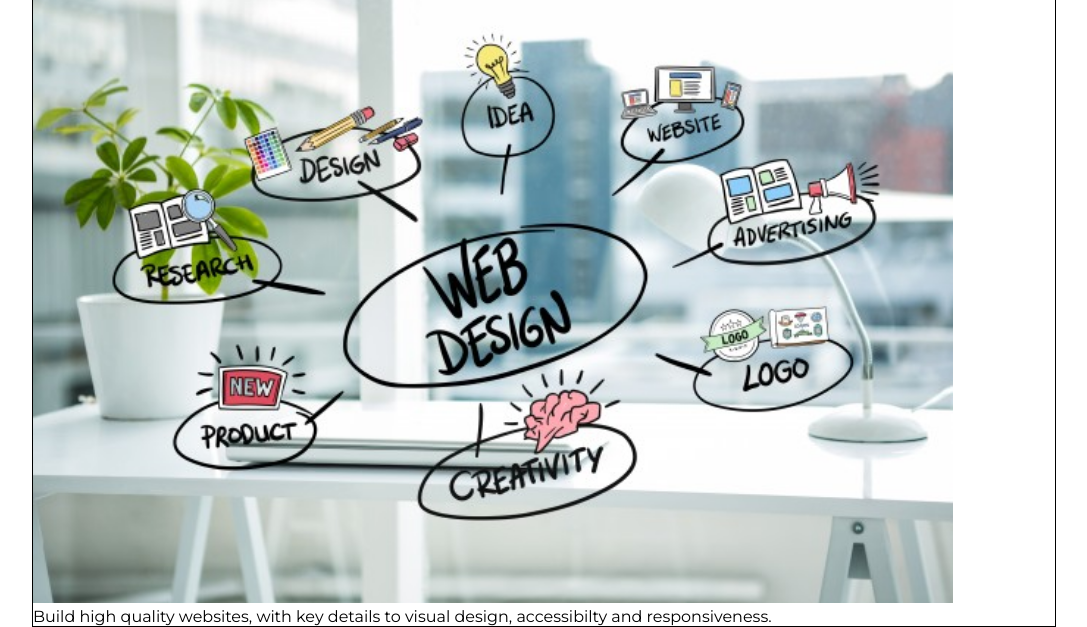
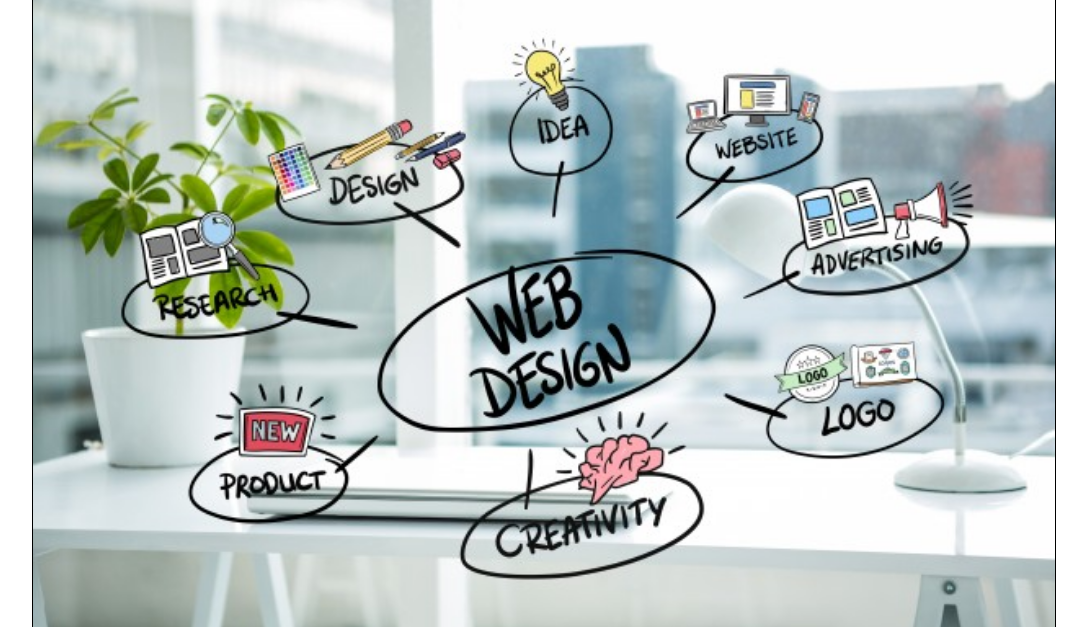
Before and after one commit to Esther-art-web/Portfolio, a plain HTML site: page skills.html in a window 1280 px wide. Shown: the part 205-832 px from the top of the page, without its empty margins (96-1183 px from the left). Drawn offline with Linux system fonts and the light colour scheme.

Commit message:
adjusted image

```diff
--- a/skills.html
+++ b/skills.html
@@ -33,7 +33,7 @@
         <div class="body">
             <h1>Skills</h1>
             <section class='skill'>
-                <div><img src="images/web-design.jpg" alt="" width="90%"></div>
+                <div><img src="images/web-design.jpg" alt="" width="100%"></div>
                 Build high quality websites, with key details to visual design, accessibilty and responsiveness.
             </section>
             <section class="skill">
```
